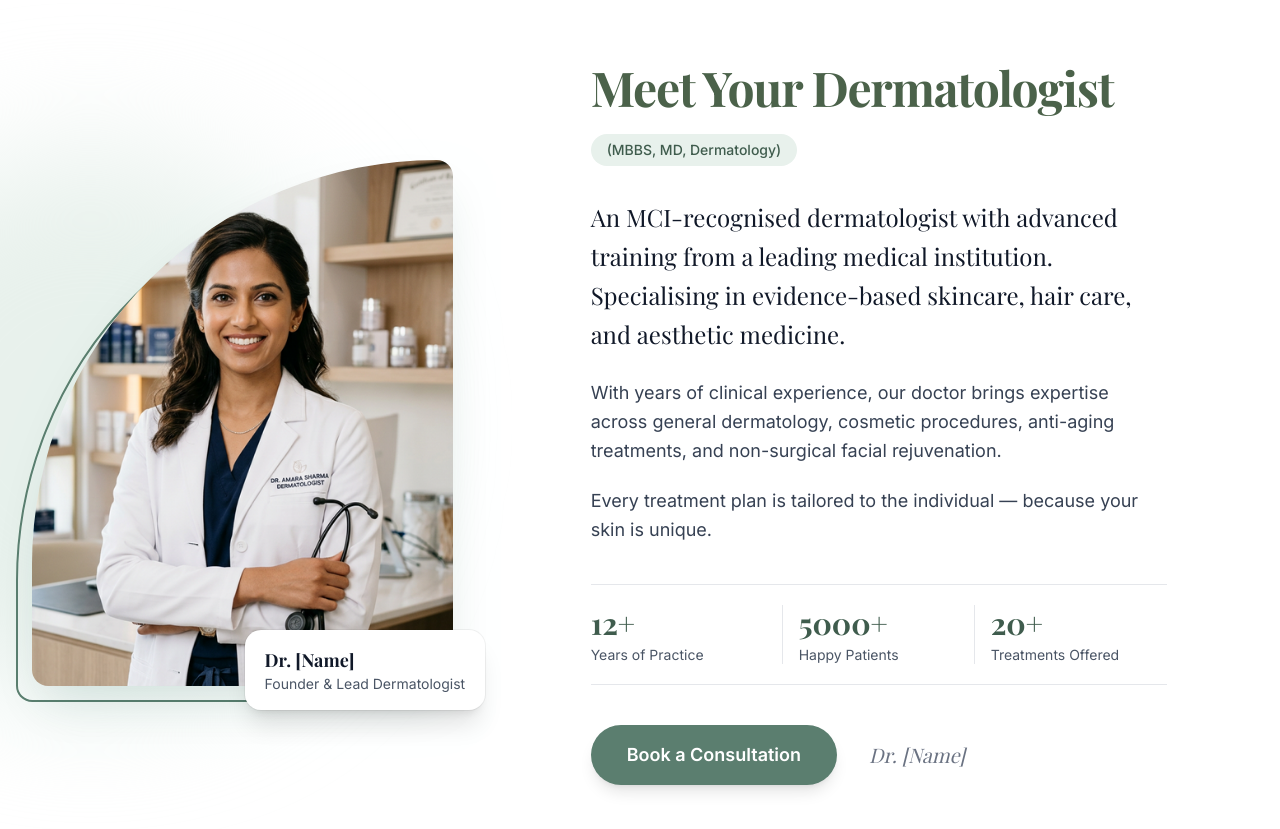
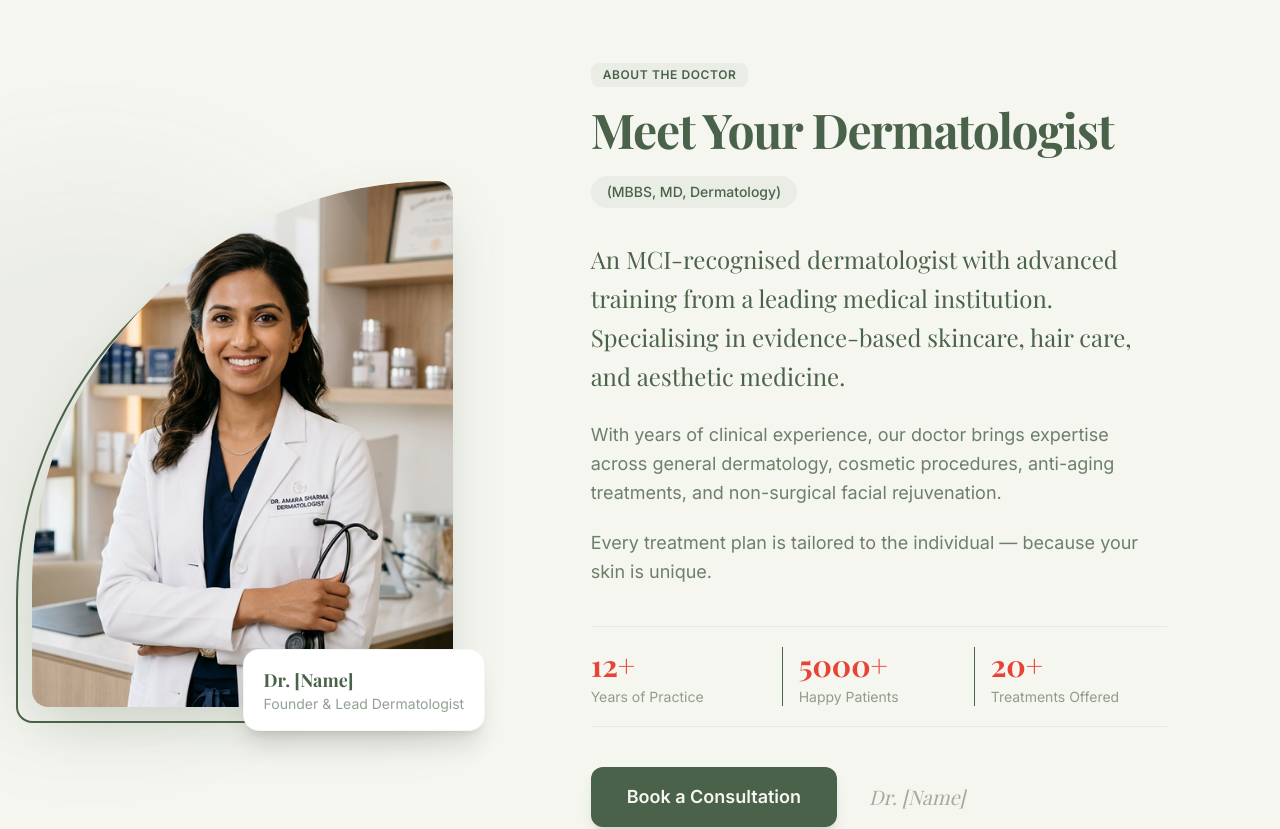
Before and after one commit to sultanxdev/dr, a Next.js app: page / in a window 1280 px wide. Shown: the part 2320-3149 px from the top of the page. Built offline with nearby package versions, Linux system fonts and the light colour scheme; a web font is replaced by a local one.

Commit message:
feat: add AboutDoctor component to showcase doctor profile and credentials

```diff
--- a/src/components/home/AboutDoctor.tsx
+++ b/src/components/home/AboutDoctor.tsx
@@ -1,20 +1,16 @@
 'use client';
 
 import React from 'react';
-import { motion, useReducedMotion } from 'framer-motion';
+import { motion, useReducedMotion, type Easing } from 'framer-motion';
 import { clientData } from '@/config/clientData';
 
-const SAGE = '#5B7E6F';
-const SAGE_DEEP = '#3F5C4D';
-const MIST = '#E8F1EC';
+/* ─── Brand Palette ───────────────────────────────────────── */
+const GREEN  = '#4B624A';
+const CREAM  = '#F5F6F0';
+const RED    = '#E64435';
 
-/**
- * Optional fields in clientData.aboutDoctor (safe to omit):
- *  name        -> 'Dr. Priya Sharma'  (used for alt text and sign-off)
- *  role        -> 'Founder & Lead Dermatologist'  (shown on the photo card)
- *  highlights  -> [{ value: '12+', label: 'years of practice' }, ...]  (max 3 look best)
- *  credentials -> a string OR an array of strings
- */
+const EASE: Easing = [0.22, 1, 0.36, 1];
+
 export default function AboutDoctor() {
   const reduce = useReducedMotion();
   const { heading, credentials, bioParagraphs, ctaText, imageUrl, name, role, highlights } =
@@ -30,29 +26,32 @@ export default function AboutDoctor() {
   const reveal = (delay = 0) => ({
     initial: { opacity: 0, y: reduce ? 0 : 24 },
     whileInView: { opacity: 1, y: 0 },
-    viewport: { once: true, margin: '-80px' },
-    transition: { duration: 0.7, delay, ease: 'easeOut' },
+    viewport: { once: true, margin: '-80px' as const },
+    transition: { duration: 0.7, delay, ease: EASE },
   });
 
   return (
-    <section id="about" className="relative overflow-hidden bg-white px-4 py-24 sm:px-6 lg:px-8 lg:py-32">
+    <section id="about" className="relative overflow-hidden px-4 py-20 sm:px-6 sm:py-24 lg:px-8 lg:py-32" style={{ backgroundColor: CREAM }}>
       {/* Soft wash behind the portrait */}
       <div
         aria-hidden
-        className="absolute left-0 top-1/2 h-[34rem] w-[34rem] -translate-x-1/3 -translate-y-1/2 rounded-full blur-3xl"
-        style={{ backgroundColor: MIST }}
+        className="absolute left-0 top-1/2 h-[34rem] w-[34rem] -translate-x-1/3 -translate-y-1/2 rounded-full opacity-[0.06] blur-3xl"
+        style={{ backgroundColor: GREEN }}
       />
 
-      <div className="relative mx-auto grid max-w-7xl grid-cols-1 items-center gap-16 lg:grid-cols-12 lg:gap-12">
-        {/* Portrait: the face comes first on mobile */}
+      <div className="relative mx-auto grid max-w-7xl grid-cols-1 items-center gap-12 sm:gap-16 lg:grid-cols-12 lg:gap-12">
+        {/* Portrait */}
         <motion.div {...reveal()} className="relative mx-auto w-full max-w-md lg:col-span-5 lg:max-w-none">
           <div className="relative mx-auto w-[88%] max-w-[440px] lg:ml-0 lg:mr-auto">
             <div
               aria-hidden
               className="absolute inset-0 -translate-x-4 translate-y-4 rounded-[2.5rem] rounded-tl-[999px] border-2"
-              style={{ borderColor: SAGE }}
+              style={{ borderColor: GREEN }}
             />
-            <div className="relative aspect-[4/5] overflow-hidden rounded-[2.5rem] rounded-tl-[999px] shadow-2xl shadow-emerald-900/15">
+            <div
+              className="relative aspect-[4/5] overflow-hidden rounded-[2.5rem] rounded-tl-[999px] shadow-2xl"
+              style={{ boxShadow: `0 25px 60px -12px rgba(75, 98, 74, 0.25)` }}
+            >
               <img
                 src={imageUrl}
                 alt={name ? `Portrait of ${name}` : 'Portrait of the doctor'}
@@ -61,9 +60,12 @@ export default function AboutDoctor() {
             </div>
 
             {(name || role) && (
-              <div className="absolute -bottom-6 -right-2 max-w-[16rem] rounded-2xl bg-white px-5 py-4 shadow-xl ring-1 ring-black/5 sm:-right-8">
-                {name && <p className="font-serif text-lg font-bold text-gray-900">{name}</p>}
-                {role && <p className="text-sm text-gray-600">{role}</p>}
+              <div
+                className="absolute -bottom-6 -right-2 max-w-[16rem] rounded-2xl bg-white px-5 py-4 shadow-xl sm:-right-8"
+                style={{ border: '1px solid rgba(75, 98, 74, 0.06)' }}
+              >
+                {name && <p className="font-serif text-lg font-bold" style={{ color: GREEN }}>{name}</p>}
+                {role && <p className="text-sm" style={{ color: `${GREEN}99` }}>{role}</p>}
               </div>
             )}
           </div>
@@ -71,21 +73,30 @@ export default function AboutDoctor() {
 
         {/* Story */}
         <div className="flex flex-col lg:col-span-7 lg:pl-8">
+          <motion.div {...reveal(0.05)}>
+            <span
+              className="inline-block rounded-lg px-3 py-1 text-xs font-semibold uppercase tracking-wider"
+              style={{ backgroundColor: `${GREEN}10`, color: GREEN }}
+            >
+              About the Doctor
+            </span>
+          </motion.div>
+
           <motion.h2
-            {...reveal(0.05)}
-            className="font-serif text-4xl font-bold leading-[1.1] tracking-tight md:text-5xl"
-            style={{ color: 'var(--textMain)' }}
+            {...reveal(0.08)}
+            className="mt-4 font-serif text-3xl font-bold leading-[1.1] tracking-tight sm:text-4xl md:text-5xl"
+            style={{ color: GREEN }}
           >
             {heading}
           </motion.h2>
 
           {credentialList.length > 0 && (
-            <motion.ul {...reveal(0.1)} className="mt-5 flex flex-wrap gap-2.5">
+            <motion.ul {...reveal(0.12)} className="mt-5 flex flex-wrap gap-2.5">
               {credentialList.map((c) => (
                 <li
                   key={c}
                   className="rounded-full px-4 py-1.5 text-sm font-medium"
-                  style={{ backgroundColor: MIST, color: SAGE_DEEP }}
+                  style={{ backgroundColor: `${GREEN}10`, color: GREEN }}
                 >
                   {c}
                 </li>
@@ -93,31 +104,32 @@ export default function AboutDoctor() {
             </motion.ul>
           )}
 
-          {/* First paragraph reads like the doctor speaking to you */}
           <motion.p
             {...reveal(0.15)}
-            className="mt-8 max-w-xl font-serif text-xl leading-relaxed text-gray-900 md:text-2xl md:leading-relaxed"
+            className="mt-8 max-w-xl font-serif text-lg leading-relaxed sm:text-xl md:text-2xl md:leading-relaxed"
+            style={{ color: GREEN }}
           >
             {lead}
           </motion.p>
 
-          <motion.div {...reveal(0.2)} className="mt-6 max-w-xl space-y-5 text-lg leading-relaxed text-gray-700">
+          <motion.div {...reveal(0.2)} className="mt-6 max-w-xl space-y-5 text-base leading-relaxed sm:text-lg" style={{ color: `${GREEN}CC` }}>
             {rest.map((p, i) => (
               <p key={i}>{p}</p>
             ))}
           </motion.div>
 
-          {highlights?.length > 0 && (
+          {highlights && highlights.length > 0 && (
             <motion.dl
               {...reveal(0.25)}
-              className="mt-10 grid max-w-xl grid-cols-3 divide-x divide-gray-200 border-y border-gray-200 py-5"
+              className="mt-10 grid max-w-xl grid-cols-3 divide-x py-5 border-y"
+              style={{ borderColor: `${GREEN}15`, divideColor: `${GREEN}15` }}
             >
               {highlights.slice(0, 3).map((h) => (
                 <div key={h.label} className="px-4 first:pl-0">
-                  <dd className="font-serif text-3xl font-bold" style={{ color: SAGE_DEEP }}>
+                  <dd className="font-serif text-2xl font-bold sm:text-3xl" style={{ color: RED }}>
                     {h.value}
                   </dd>
-                  <dt className="mt-1 text-sm leading-snug text-gray-600">{h.label}</dt>
+                  <dt className="mt-1 text-xs leading-snug sm:text-sm" style={{ color: `${GREEN}99` }}>{h.label}</dt>
                 </div>
               ))}
             </motion.dl>
@@ -126,13 +138,17 @@ export default function AboutDoctor() {
           <motion.div {...reveal(0.3)} className="mt-10 flex flex-col gap-5 sm:flex-row sm:items-center sm:gap-8">
             <a
               href="#contact"
-              className="w-fit rounded-full px-9 py-4 text-lg font-semibold text-white shadow-lg shadow-black/10 transition duration-200 hover:-translate-y-0.5 hover:shadow-xl focus-visible:outline focus-visible:outline-2 focus-visible:outline-offset-4"
-              style={{ backgroundColor: SAGE, outlineColor: SAGE_DEEP }}
+              className="w-fit rounded-xl px-9 py-4 text-base font-semibold shadow-lg transition-all duration-300 hover:-translate-y-0.5 hover:shadow-xl active:translate-y-0 sm:text-lg focus-visible:outline focus-visible:outline-2 focus-visible:outline-offset-4"
+              style={{
+                backgroundColor: GREEN,
+                color: CREAM,
+                outlineColor: GREEN,
+              }}
             >
               {ctaText}
             </a>
             {name && (
-              <p className="font-serif text-xl italic text-gray-500">{name}</p>
+              <p className="font-serif text-lg italic sm:text-xl" style={{ color: `${GREEN}80` }}>{name}</p>
             )}
           </motion.div>
         </div>
```
